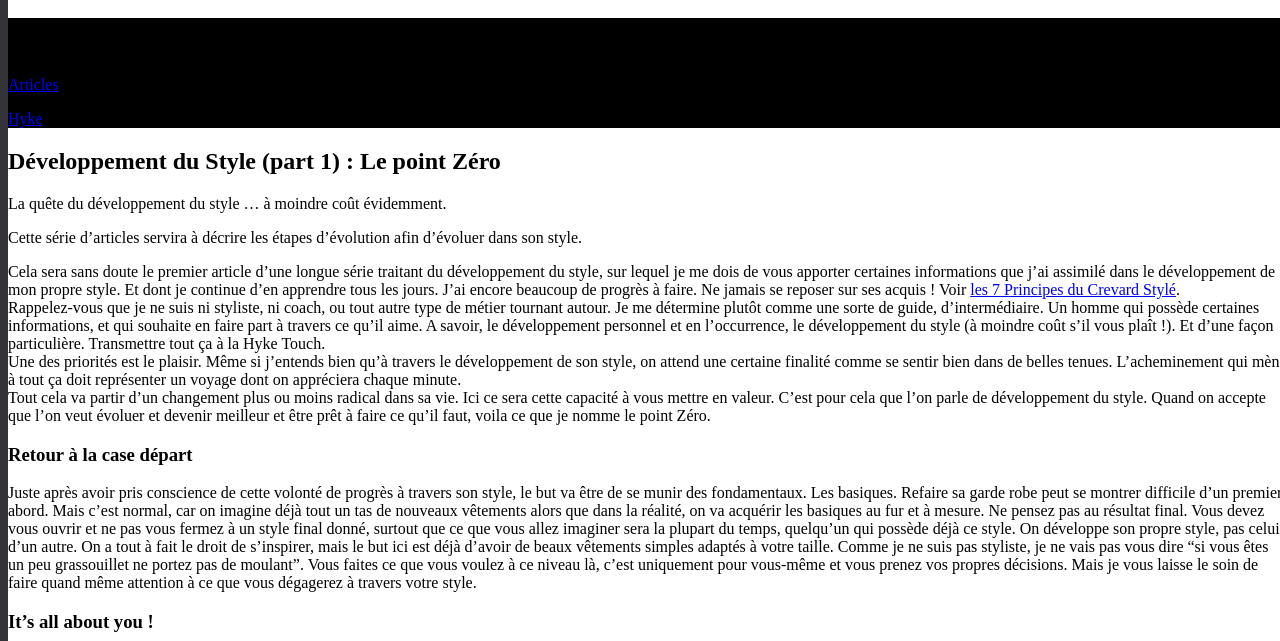
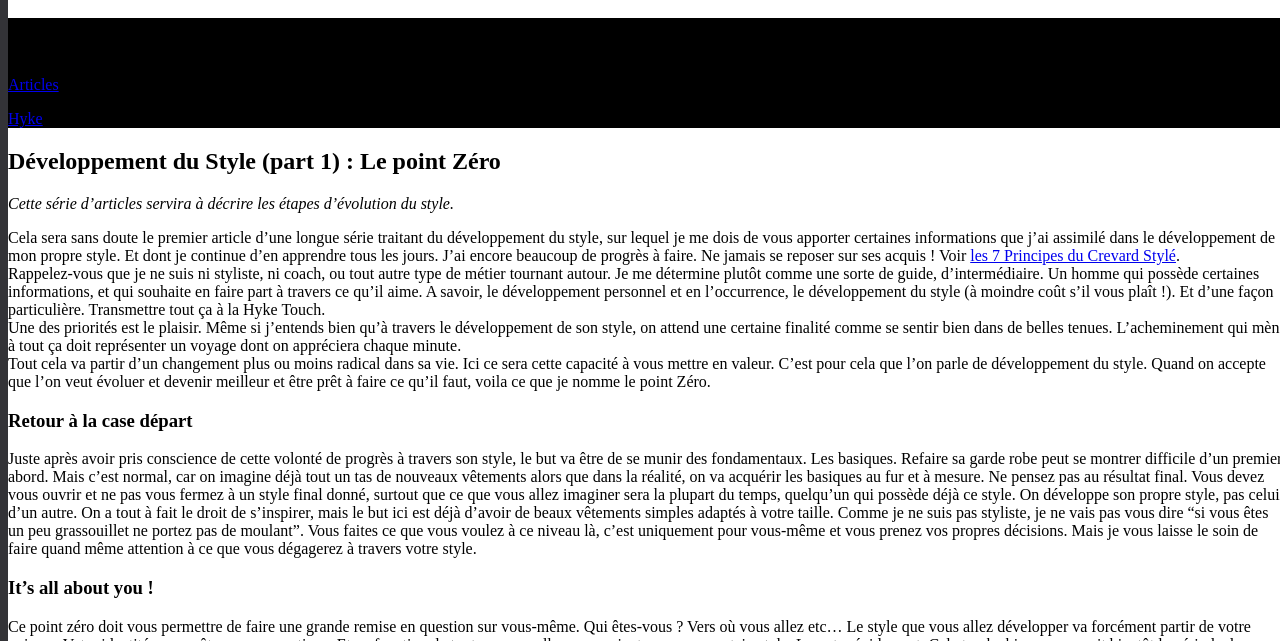
Before and after one commit to darkh2/darkh2.github.io, a Jekyll site: the page built from _posts/2018-06-17-Développement-du-Style-(-part-1-).md, in a window 1280 px wide and 900 px high, cut to the strip 259-900 px from the top of the window. Built offline with Jekyll 4.4.1, drawn with Linux system fonts in a browser that asks for light colours; comment, search, counter and statistics services are not loaded.

Commit message:
Update 2018-06-17-Développement-du-Style-(-part-1-).md

```diff
--- a/_posts/2018-06-17-Développement-du-Style-(-part-1-).md
+++ b/_posts/2018-06-17-Développement-du-Style-(-part-1-).md
@@ -8,9 +8,7 @@ feature_image: pointzero.jpg
 ---
 ## Développement du Style (part 1) : Le point Zéro
 
-La quête du développement du style ... à moindre coût évidemment.
-
-Cette série d'articles servira à décrire les étapes d'évolution afin d'évoluer dans son style.
+*Cette série d'articles servira à décrire les étapes d'évolution du style.*
 
 
 Cela sera sans doute le premier article d'une longue série traitant du développement du style, sur lequel je me dois de vous apporter certaines informations que j'ai assimilé dans le développement de mon propre style. Et dont je continue d'en apprendre tous les jours. J'ai encore beaucoup de progrès à faire. Ne jamais se reposer sur ses acquis ! Voir [les 7 Principes du Crevard Stylé](http://www.crevardstyle.com/Les-7-Principes-Fondamentaux-Du-Crevard-Stylé).
```
